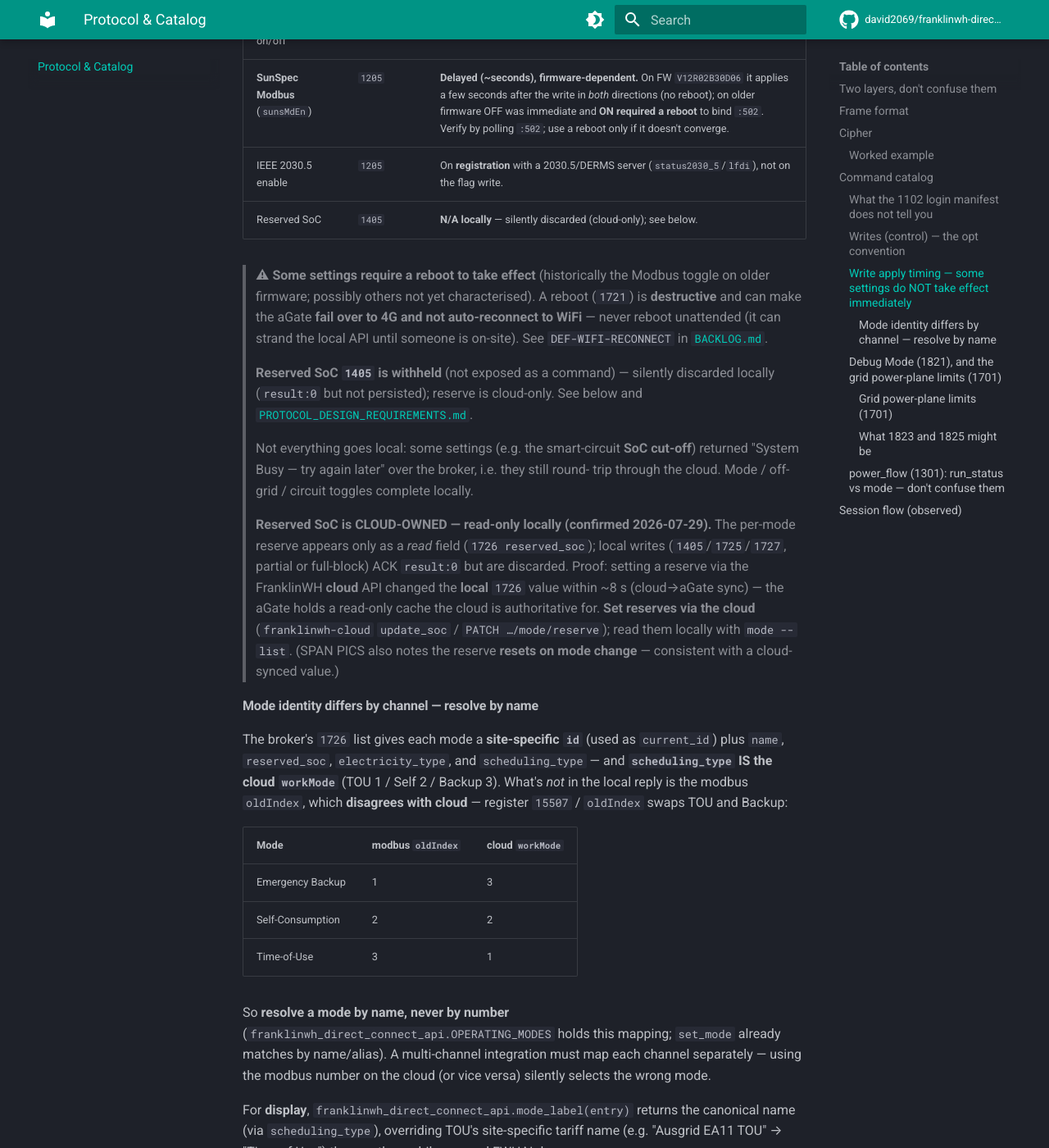
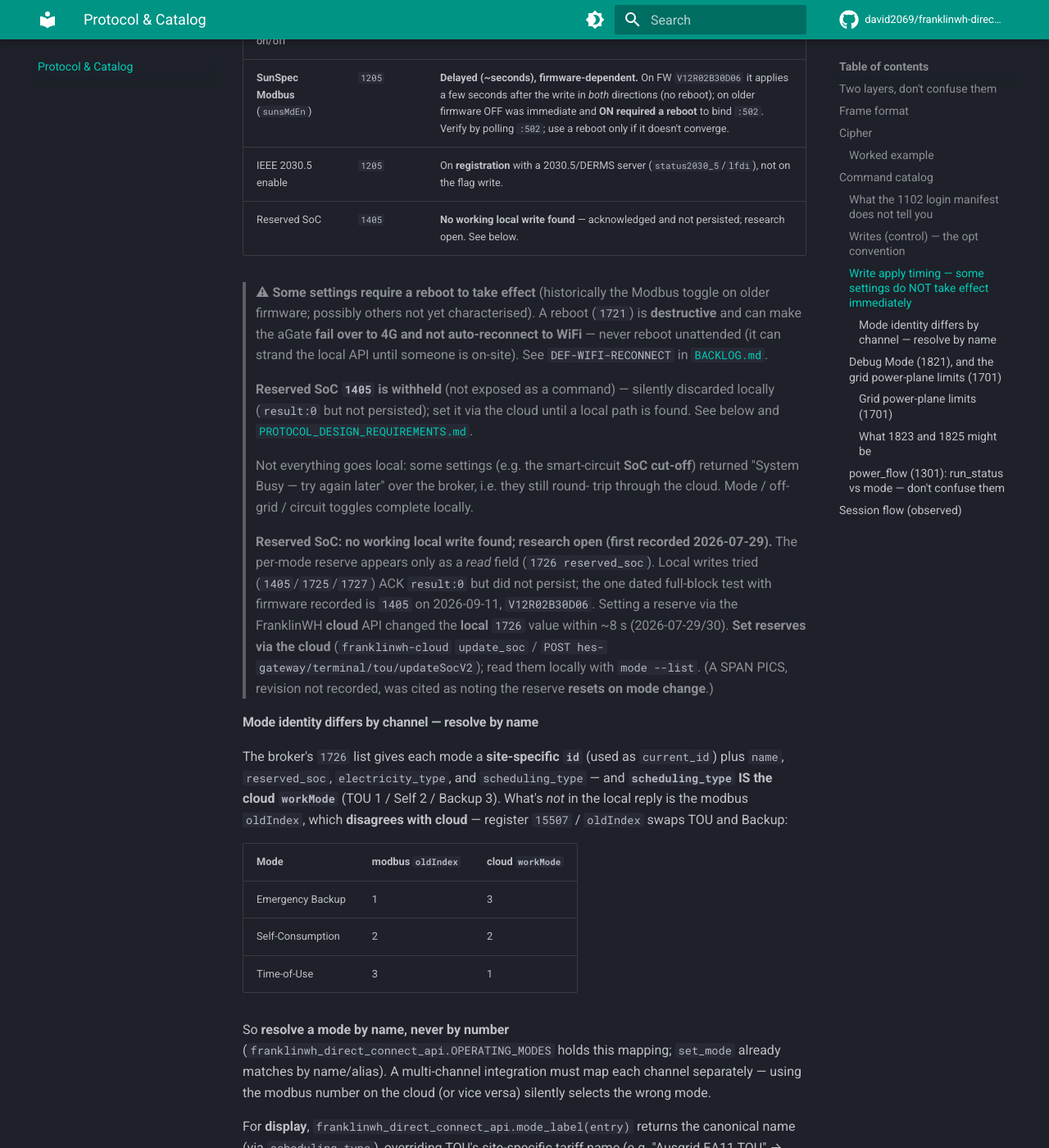
Before and after one commit to david2069/franklinwh-direct-connect-api, an MkDocs documentation site: the page built from docs/PROTOCOL.md, in a window 1280 px wide and 1400 px high, scrolled down 5834 px. Shown: the whole window at 82% size. Built offline with MkDocs 1.6.1 and Material for MkDocs 9.7.7, drawn with Linux system fonts in a browser that asks for light colours; comment, search, counter and statistics services are not loaded.

Commit message:
fix(DEF-DOCS-STALE-CLAIMS): reserve, Debug Mode and cloud-only wording matches the evidence
- Reserve SoC: "no working local write found; research open" replaces
  "cloud-owned / impossible". The 2026-09-14 BBBackupSoc claim is cited
  as what it is (a test docstring, no raw record or firmware).
- Cloud reserve call is POST tou/updateSocV2, not PATCH mode/reserve.
- 1821 is Debug Mode, not UNCONFIRMED; set_debug_mode added to the
  USAGE write table; README no longer counts writes.
- 1701 caps are readable locally; week/month/year come from
  energy_rollup(), not "none".

Tests: 337 passed

Co-Authored-By: Claude Opus 5.5 <noreply@anthropic.com>
Claude-Session: https://claude.ai/code/session_01FHuL7kvU3GismoMieiUvVh

```diff
--- a/docs/PROTOCOL.md
+++ b/docs/PROTOCOL.md
@@ -190,7 +190,7 @@ verify at the interface/service level, polling over a short window, not once.
 | Smart circuit on/off | `1409` | **Immediate** |
 | **SunSpec Modbus** (`sunsMdEn`) | `1205` | **Delayed (~seconds), firmware-dependent.** On FW `V12R02B30D06` it applies a few seconds after the write in *both* directions (no reboot); on older firmware OFF was immediate and **ON required a reboot** to bind `:502`. Verify by polling `:502`; use a reboot only if it doesn't converge. |
 | IEEE 2030.5 enable | `1205` | On **registration** with a 2030.5/DERMS server (`status2030_5`/`lfdi`), not on the flag write. |
-| Reserved SoC | `1405` | **N/A locally** — silently discarded (cloud-only); see below. |
+| Reserved SoC | `1405` | **No working local write found** — acknowledged and not persisted; research open. See below. |
 
 > ⚠ **Some settings require a reboot to take effect** (historically the Modbus toggle on
 > older firmware; possibly others not yet characterised). A reboot (`1721`) is
@@ -199,21 +199,21 @@ verify at the interface/service level, polling over a short window, not once.
 > See `DEF-WIFI-RECONNECT` in [`BACKLOG.md`](https://github.com/david2069/franklinwh-direct-connect-api/blob/main/BACKLOG.md).
 
 > **Reserved SoC `1405` is withheld** (not exposed as a command) — silently discarded
-> locally (`result:0` but not persisted); reserve is cloud-only. See below and
+> locally (`result:0` but not persisted); set it via the cloud until a local path is found. See below and
 > [`PROTOCOL_DESIGN_REQUIREMENTS.md`](https://github.com/david2069/franklinwh-direct-connect-api/blob/main/PROTOCOL_DESIGN_REQUIREMENTS.md).
 
 > Not everything goes local: some settings (e.g. the smart-circuit **SoC cut-off**)
 > returned "System Busy — try again later" over the broker, i.e. they still round-
 > trip through the cloud. Mode / off-grid / circuit toggles complete locally.
 >
-> **Reserved SoC is CLOUD-OWNED — read-only locally (confirmed 2026-07-29).** The per-mode
-> reserve appears only as a *read* field (`1726 reserved_soc`); local writes
-> (`1405`/`1725`/`1727`, partial or full-block) ACK `result:0` but are discarded. Proof:
-> setting a reserve via the FranklinWH **cloud** API changed the **local** `1726` value
-> within ~8 s (cloud→aGate sync) — the aGate holds a read-only cache the cloud is
-> authoritative for. **Set reserves via the cloud** (`franklinwh-cloud` `update_soc` /
-> `PATCH …/mode/reserve`); read them locally with `mode --list`. (SPAN PICS also notes the
-> reserve **resets on mode change** — consistent with a cloud-synced value.)
+> **Reserved SoC: no working local write found; research open (first recorded 2026-07-29).** The per-mode
+> reserve appears only as a *read* field (`1726 reserved_soc`). Local writes tried
+> (`1405`/`1725`/`1727`) ACK `result:0` but did not persist; the one dated full-block test
+> with firmware recorded is `1405` on 2026-09-11, `V12R02B30D06`. Setting a
+> reserve via the FranklinWH **cloud** API changed the **local** `1726` value within ~8 s
+> (2026-07-29/30). **Set reserves via the cloud** (`franklinwh-cloud` `update_soc` /
+> `POST hes-gateway/terminal/tou/updateSocV2`); read them locally with `mode --list`. (A SPAN PICS, revision not recorded, was cited as noting the
+> reserve **resets on mode change**.)
 
 #### Mode identity differs by channel — resolve by name
 
```
Also changed, not shown: BACKLOG.md (+1 -1 lines), README.md (+1 -1 lines), docs/CLOUD_MAPPING.md (+9 -8 lines), docs/USAGE.md (+6 -5 lines), 2 other files.
